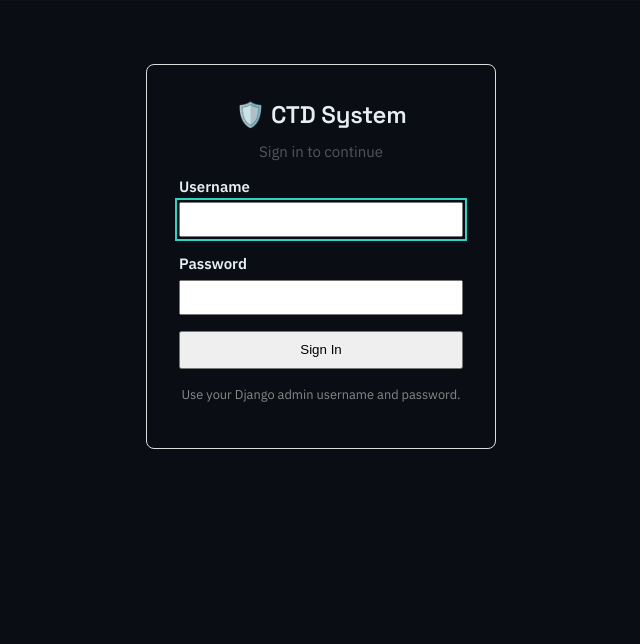
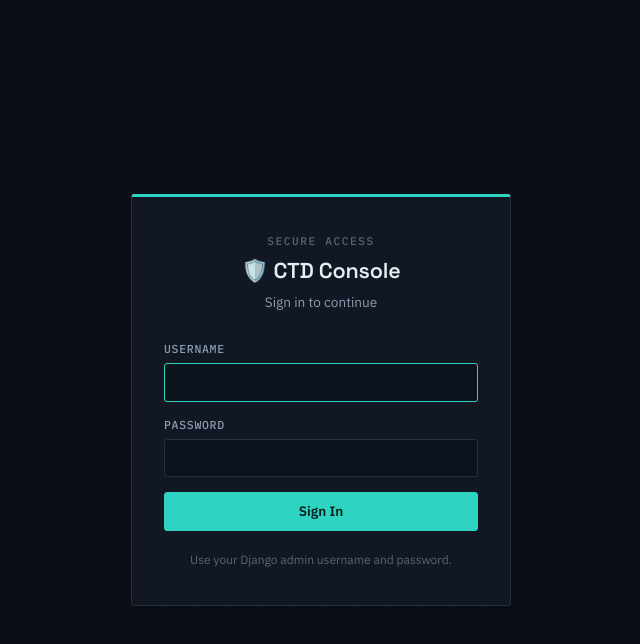
Before and after one commit to arzooshaikh/cyber-threat-detection, a React (Vite) app in the folder frontend/: page /login in a window 1280 px wide. Shown: the top 644 px of the page, without its empty margins (319-959 px from the left). Built offline with nearby package versions, Linux system fonts and the light colour scheme.

Commit message:
fixed login

```diff
--- a/frontend/src/pages/Login.tsx
+++ b/frontend/src/pages/Login.tsx
@@ -25,51 +25,42 @@
   };
 
   return (
-    <div
-      style={{
-        maxWidth: '350px',
-        margin: '4rem auto',
-        padding: '2rem',
-        border: '1px solid #ddd',
-        borderRadius: '8px',
-      }}
-    >
-      <h1 style={{ textAlign: 'center', fontSize: '1.5rem' }}>🛡️ CTD System</h1>
-      <p style={{ textAlign: 'center', color: '#555' }}>Sign in to continue</p>
+    <div className="auth-shell">
+      <div className="auth-panel">
+        <span className="eyebrow" style={{ textAlign: 'center' }}>Secure Access</span>
+        <h1 className="auth-title">🛡️ CTD Console</h1>
+        <p className="auth-subtitle">Sign in to continue</p>
         <form onSubmit={handleSubmit}>
-        <div style={{ marginBottom: '1rem' }}>
-          <label style={{ display: 'block', marginBottom: '0.25rem', fontWeight: 'bold' }}>
-            Username
-          </label>
+          <div className="field">
+            <label className="field-label">Username</label>
             <input
               type="text"
+              className="input"
               value={username}
               onChange={(e) => setUsername(e.target.value)}
-            style={{ width: '100%', padding: '0.5rem', boxSizing: 'border-box' }}
               required
               autoFocus
             />
           </div>
-        <div style={{ marginBottom: '1rem' }}>
-          <label style={{ display: 'block', marginBottom: '0.25rem', fontWeight: 'bold' }}>
-            Password
-          </label>
+          <div className="field">
+            <label className="field-label">Password</label>
             <input
               type="password"
+              className="input"
               value={password}
               onChange={(e) => setPassword(e.target.value)}
-            style={{ width: '100%', padding: '0.5rem', boxSizing: 'border-box' }}
               required
             />
           </div>
-        {error && <p style={{ color: 'red' }}>{error}</p>}
-        <button type="submit" disabled={loading} style={{ width: '100%', padding: '0.6rem' }}>
+          {error && <p className="text-error">{error}</p>}
+          <button type="submit" className="btn btn-primary btn-block" disabled={loading}>
             {loading ? 'Signing in...' : 'Sign In'}
           </button>
         </form>
-      <p style={{ fontSize: '0.8rem', color: '#888', marginTop: '1rem', textAlign: 'center' }}>
+        <p className="auth-hint">
           Use your Django admin username and password.
         </p>
+      </div>
     </div>
   );
 }
```
Lines whose indentation alone changed are shown as unchanged.
